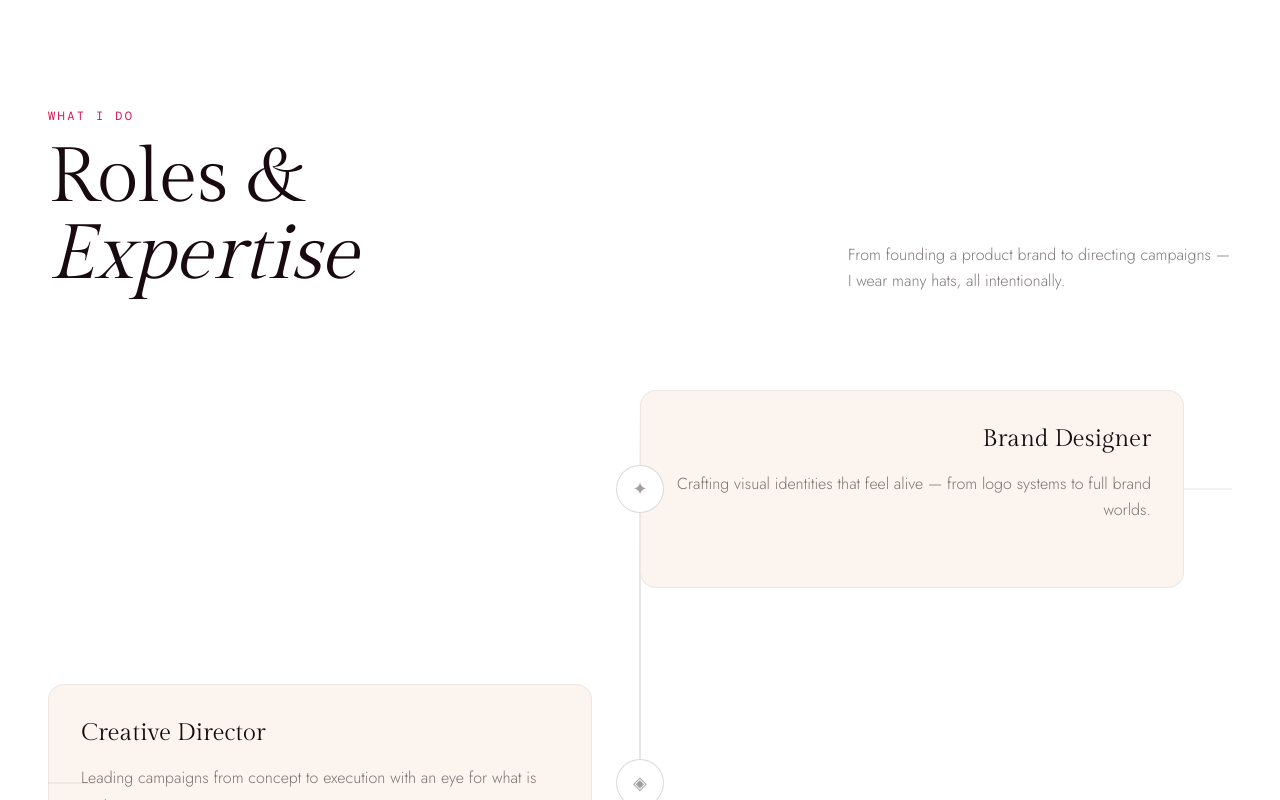
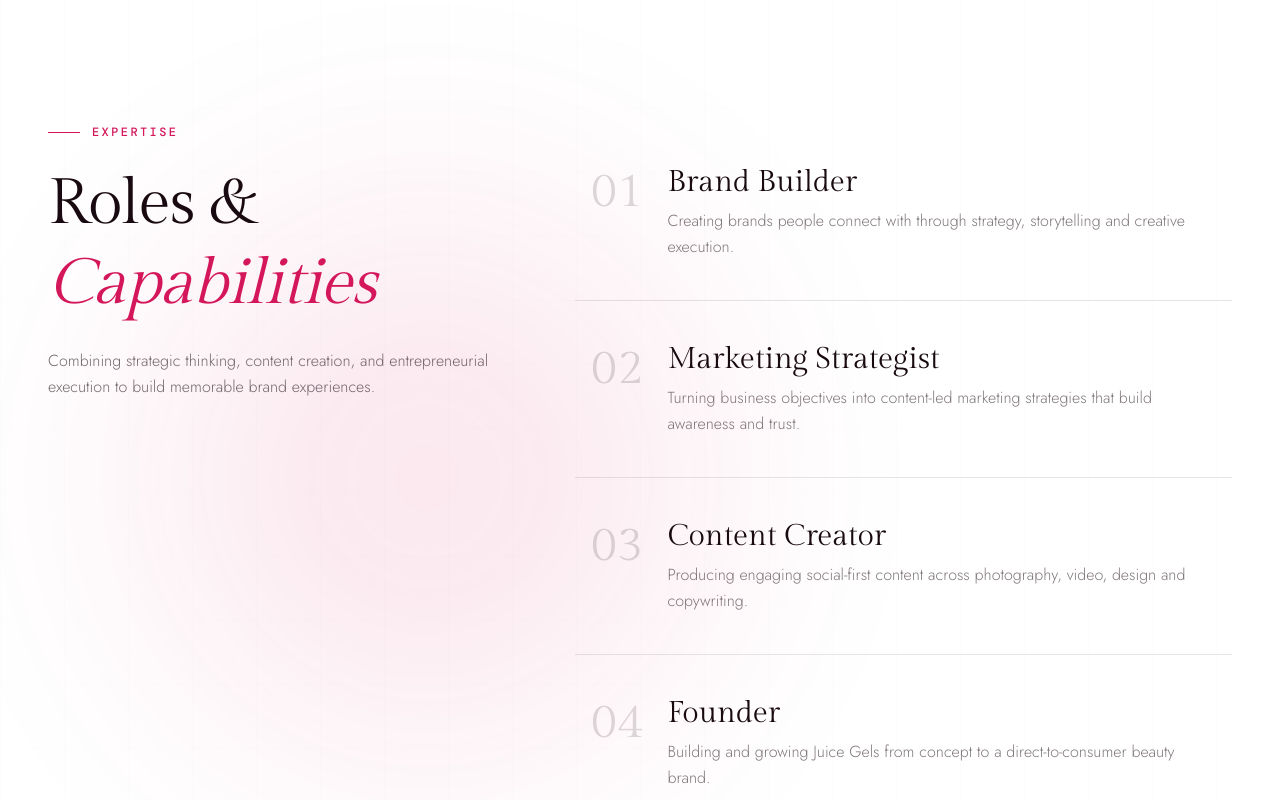
Before and after one commit to rjviernes620/portfolio-ate, a React (Vite) app: page / in a window 1280 px wide. Shown: the part 820-1620 px from the top of the page. Built offline with nearby package versions, Linux system fonts and the light colour scheme.

Commit message:
redid expertise, contact us

```diff
--- a/src/app/App.tsx
+++ b/src/app/App.tsx
@@ -11,7 +11,7 @@ export default function App() {
   const [activeSection, setActiveSection] = useState("hero");
 
   useEffect(() => {
-    const sections = ["hero", "about", "work", "contact"];
+    const sections = ["hero", "expertise", "work", "contact"];
     const observers: IntersectionObserver[] = [];
 
     sections.forEach((id) => {
--- a/src/app/components/Nav.tsx
+++ b/src/app/components/Nav.tsx
@@ -9,7 +9,8 @@ export default function Nav({ activeSection }: NavProps) {
   const [open, setOpen] = useState(false);
   const [scrolled, setScrolled] = useState(false);
   const links = [
-    { label: "About", id: "about" },
+    { label: "About", id: "hero" },
+    { label: "Expertise", id: "expertise" },
     { label: "Work", id: "work" },
     { label: "Contact", id: "contact" },
   ];
--- a/src/app/components/Roles.tsx
+++ b/src/app/components/Roles.tsx
@@ -1,244 +1,149 @@
 import { useState } from "react";
-import { ArrowUpRight } from "lucide-react";
 
 const roles = [
   {
-    title: "Brand Designer",
-    description: "Crafting visual identities that feel alive — from logo systems to full brand worlds.",
-    icon: "✦",
-    color: "#D4175A",
+    title: "Brand Builder",
+    description: "Creating brands people connect with through strategy, storytelling and creative execution.",
+    color: "#D4175A", // Rose
   },
   {
-    title: "Creative Director",
-    description: "Leading campaigns from concept to execution with an eye for what is next.",
-    icon: "◈",
-    color: "#FF6B35",
+    title: "Marketing Strategist",
+    description: "Turning business objectives into content-led marketing strategies that build awareness and trust.",
+    color: "#FF6B35", // Coral
   },
   {
-    title: "Product Founder",
-    description: "Built JuiceGels from the ground up — formulation, branding, community, growth.",
-    icon: "⬡",
-    color: "#9B2D6F",
+    title: "Content Creator",
+    description: "Producing engaging social-first content across photography, video, design and copywriting.",
+    color: "#9B2D6F", // Purple/Plum
   },
   {
-    title: "Content Strategist",
-    description: "Turning products into stories that convert and communities that stay.",
-    icon: "◎",
-    color: "#D4175A",
+    title: "Founder",
+    description: "Building and growing Juice Gels from concept to a direct-to-consumer beauty brand.",
+    color: "#E8195A", // Bright Magenta/Red
   },
 ];
 
 export default function Roles() {
   const [hoveredIndex, setHoveredIndex] = useState<number | null>(null);
 
+  const activeIndex = hoveredIndex !== null ? hoveredIndex : 0;
+  const activeRole = roles[activeIndex];
+
   return (
-    <section id="about" className="py-32 px-6 md:px-12 relative overflow-hidden" style={{ background: "#FFFFFF" }}>
-      {/* Dynamic Background Glow on Hover */}
+    <section id="expertise" className="py-24 md:py-36 px-6 md:px-12 relative overflow-hidden" style={{ background: "#FFFFFF" }}>
+      {/* Background radial glow that follows the active role's color */}
       <div
-        className="absolute inset-0 pointer-events-none transition-all duration-1000 ease-out"
+        className="absolute top-1/2 left-1/3 w-[600px] h-[600px] rounded-full pointer-events-none blur-[150px] transition-all duration-1000 ease-out opacity-10"
         style={{
-          background: hoveredIndex !== null
-            ? `radial-gradient(circle at 50% 50%, ${roles[hoveredIndex].color}08 0%, transparent 60%)`
-            : 'radial-gradient(circle at 50% 50%, transparent 0%, transparent 100%)',
-          opacity: hoveredIndex !== null ? 1 : 0
+          background: activeRole.color,
+          transform: `translate(-50%, -50%) scale(${hoveredIndex !== null ? 1.2 : 0.9})`,
         }}
       />
 
+      {/* Very faint background grids for elegant tech-design hybrid look */}
+      <div className="absolute inset-0 bg-[linear-gradient(to_right,rgba(24,10,16,0.015)_1px,transparent_1px),linear-gradient(to_bottom,rgba(24,10,16,0.015)_1px,transparent_1px)] bg-[size:4rem_4rem] pointer-events-none opacity-50" />
+
       <div className="max-w-7xl mx-auto relative z-10">
-        {/* Section Header */}
-        <div className="mb-24 flex flex-col md:flex-row md:items-end justify-between gap-8">
-          <div>
+        <div className="grid grid-cols-1 lg:grid-cols-12 gap-12 lg:gap-20">
+
+          {/* Left Column - Titles */}
+          <div className="lg:col-span-5 flex flex-col gap-6 lg:sticky lg:top-28">
+            <div className="flex items-center gap-3">
+              <span className="w-8 h-px" style={{ background: "#D4175A" }} />
               <span
-              className="text-xs tracking-[0.2em] uppercase block mb-4"
+                className="text-xs tracking-[0.2em] uppercase font-medium"
                 style={{ fontFamily: "'DM Mono', monospace", color: "#D4175A" }}
               >
-              What I do
+                Expertise
               </span>
+            </div>
+
             <h2
-              className="leading-none"
+              className="leading-tight"
               style={{
                 fontFamily: "'Gilda Display', serif",
-                fontSize: "clamp(2.8rem, 6vw, 5rem)",
-                letterSpacing: "-0.01em",
+                fontSize: "clamp(2.5rem, 5vw, 4.5rem)",
+                letterSpacing: "-0.02em",
                 color: "#180A10",
               }}
             >
               Roles &amp;
               <br />
-              <em>Expertise</em>
+              <span className="italic" style={{ color: "#D4175A" }}>Capabilities</span>
             </h2>
-          </div>
+
             <p
-            className="max-w-sm text-base leading-relaxed"
+              className="max-w-md text-base leading-relaxed"
               style={{
                 fontFamily: "'Jost', sans-serif",
                 fontWeight: 300,
-              color: "rgba(24,10,16,0.55)",
+                color: "rgba(24,10,16,0.6)",
               }}
             >
-            From founding a product brand to directing campaigns — I wear many hats, all intentionally.
+              Combining strategic thinking, content creation, and entrepreneurial execution to build memorable brand experiences.
             </p>
           </div>
 
-        {/* Timeline Layout Container */}
-        <div className="relative">
-          {/* Vertical Timeline Line */}
+          {/* Right Column - Accordion/Catalog-Style Role List */}
+          <div className="lg:col-span-7 flex flex-col justify-center divide-y" style={{ borderColor: "rgba(24, 10, 16, 0.08)" }}>
+            {roles.map((role, idx) => {
+              const isHovered = hoveredIndex === idx;
+
+              return (
                 <div
-            className="absolute left-4 md:left-1/2 top-0 bottom-0 w-[2px] -translate-x-[1px] pointer-events-none"
+                  key={idx}
+                  className="group py-8 md:py-10 flex items-start gap-6 cursor-default relative overflow-hidden transition-all duration-500"
+                  onMouseEnter={() => setHoveredIndex(idx)}
+                  onMouseLeave={() => setHoveredIndex(null)}
                   style={{
-              background: "linear-gradient(to bottom, transparent, rgba(24,10,16,0.1) 15%, rgba(24,10,16,0.1) 85%, transparent)"
+                    paddingLeft: "16px",
+                    paddingRight: "16px",
+                  }}
+                >
+                  {/* Subtle card-slide-in highlight background on hover */}
+                  <div
+                    className="absolute inset-0 pointer-events-none transition-all duration-500 opacity-0 group-hover:opacity-100"
+                    style={{
+                      background: "linear-gradient(90deg, rgba(251, 244, 239, 0.4) 0%, transparent 100%)",
+                      borderLeft: `3px solid ${role.color}`
                     }}
                   />
 
-          {/* Timeline Items */}
-          <div className="space-y-16 md:space-y-24">
-            {roles.map((role, i) => {
-              const isEven = i % 2 === 0;
-              const isHovered = hoveredIndex === i;
-
-              return (
-                <div
-                  key={i}
-                  className={`relative flex flex-col md:flex-row items-start md:items-center ${isEven ? "md:flex-row-reverse" : ""
-                    }`}
-                  onMouseEnter={() => setHoveredIndex(i)}
-                  onMouseLeave={() => setHoveredIndex(null)}
-                >
-                  {/* Card Side */}
-                  <div className="w-full md:w-1/2 pl-12 md:pl-0 md:px-12 flex flex-col justify-center relative">
-                    <div
-                      className={`group relative p-8 rounded-2xl border transition-all duration-500 cursor-default overflow-hidden ${isEven
-                        ? "md:text-right md:items-end md:ml-auto"
-                        : "md:text-left md:items-start md:mr-auto"
-                        } w-full max-w-xl`}
+                  {/* Role Number */}
+                  <span
+                    className="text-4xl md:text-5xl font-light transition-all duration-500 select-none mt-1"
                     style={{
-                        background: isHovered ? "#FFFFFF" : "#FBF4EF",
-                        borderColor: isHovered ? "rgba(24,10,16,0.12)" : "rgba(24,10,16,0.06)",
-                        boxShadow: isHovered
-                          ? `0 20px 40px -15px ${role.color}15, 0 1px 3px rgba(24,10,16,0.02)`
-                          : "none",
-                        transform: isHovered
-                          ? `translateY(-6px)`
-                          : "translateY(0)"
+                      fontFamily: "'Gilda Display', serif",
+                      color: isHovered ? role.color : "rgba(24, 10, 16, 0.15)",
+                      transform: isHovered ? "scale(1.05)" : "scale(1)"
                     }}
                   >
-                      {/* Hover radial flare */}
-                      <div
-                        className="absolute inset-0 opacity-0 group-hover:opacity-100 transition-opacity duration-700 pointer-events-none"
-                        style={{
-                          background: `radial-gradient(circle at ${isEven ? '80%' : '20%'} 50%, ${role.color}0A 0%, transparent 60%)`,
-                        }}
-                      />
+                    0{idx + 1}
+                  </span>
 
-                      <div className="relative flex flex-col gap-4">
-                        {/* Mobile view top header (includes icon next to title) */}
-                        <div className="flex md:hidden items-center gap-3">
-                          <span
-                            className="text-lg w-8 h-8 rounded-full flex items-center justify-center border transition-all duration-300"
-                            style={{
-                              color: role.color,
-                              borderColor: `${role.color}33`,
-                              background: `${role.color}0D`
-                            }}
-                          >
-                            {role.icon}
-                          </span>
+                  {/* Title & Description Container */}
+                  <div className="flex-1 flex flex-col gap-2 relative z-10 transition-transform duration-300 group-hover:translate-x-2">
                     <h3
-                            className="text-xl"
+                      className="text-2xl md:text-3xl"
                       style={{ fontFamily: "'Gilda Display', serif", color: "#180A10" }}
                     >
                       {role.title}
                     </h3>
-                        </div>
-
-                        {/* Desktop View Title */}
-                        <h3
-                          className="hidden md:block text-2xl"
-                          style={{ fontFamily: "'Gilda Display', serif", color: "#180A10" }}
-                        >
-                          {role.title}
-                        </h3>
-
                     <p
-                          className="text-sm md:text-base leading-relaxed"
+                      className="text-sm md:text-base font-light leading-relaxed max-w-2xl"
                       style={{
                         fontFamily: "'Jost', sans-serif",
-                            fontWeight: 300,
-                            color: isHovered ? "rgba(24,10,16,0.75)" : "rgba(24,10,16,0.55)",
+                        color: isHovered ? "rgba(24,10,16,0.85)" : "rgba(24,10,16,0.55)"
                       }}
                     >
                       {role.description}
                     </p>
-
-                        <div
-                          className={`flex items-center gap-1.5 text-xs font-medium transition-all duration-300 ${isEven ? "md:justify-end" : "md:justify-start"
-                            }`}
-                          style={{
-                            color: role.color,
-                            fontFamily: "'Jost', sans-serif",
-                            letterSpacing: "0.05em",
-                            opacity: isHovered ? 1 : 0,
-                            transform: isHovered ? "translateY(0)" : "translateY(4px)"
-                          }}
-                        >
-                          Explore <ArrowUpRight size={12} className="transition-transform group-hover:translate-x-0.5 group-hover:-translate-y-0.5" />
                   </div>
-                      </div>
-                    </div>
-
-                    {/* Horizontal Connector Line (Desktop Only) */}
-                    {isEven ? (
-                      <div
-                        className="absolute right-0 top-1/2 -translate-y-1/2 h-[1px] w-12 hidden md:block transition-all duration-500"
-                        style={{ background: isHovered ? role.color : 'rgba(24,10,16,0.1)' }}
-                      />
-                    ) : (
-                      <div
-                        className="absolute left-0 top-1/2 -translate-y-1/2 h-[1px] w-12 hidden md:block transition-all duration-500"
-                        style={{ background: isHovered ? role.color : 'rgba(24,10,16,0.1)' }}
-                      />
-                    )}
-                  </div>
-
-                  {/* Central Node (Desktop) */}
-                  <div className="hidden md:flex absolute left-1/2 top-1/2 -translate-x-1/2 -translate-y-1/2 items-center justify-center z-20">
-                    <div
-                      className="w-12 h-12 rounded-full border flex items-center justify-center transition-all duration-500"
-                      style={{
-                        background: isHovered ? role.color : "#FFFFFF",
-                        borderColor: isHovered ? role.color : "rgba(24,10,16,0.15)",
-                        color: isHovered ? "#FFFFFF" : "rgba(24,10,16,0.4)",
-                        boxShadow: isHovered
-                          ? `0 0 20px ${role.color}35, inset 0 0 0 2px rgba(255,255,255,0.2)`
-                          : "none",
-                        transform: isHovered ? "scale(1.15) rotate(15deg)" : "scale(1) rotate(0deg)"
-                      }}
-                    >
-                      <span className="text-lg font-medium">{role.icon}</span>
-                    </div>
-                  </div>
-
-                  {/* Mobile Node (Aligned on left timeline line) */}
-                  <div className="md:hidden absolute left-4 top-8 -translate-x-1/2 z-20">
-                    <div
-                      className="w-8 h-8 rounded-full border flex items-center justify-center transition-all duration-500"
-                      style={{
-                        background: isHovered ? role.color : "#FFFFFF",
-                        borderColor: isHovered ? role.color : "rgba(24,10,16,0.15)",
-                        color: isHovered ? "#FFFFFF" : "rgba(24,10,16,0.4)",
-                        transform: isHovered ? "scale(1.1)" : "scale(1)"
-                      }}
-                    >
-                      <span className="text-xs">{role.icon}</span>
-                    </div>
-                  </div>
-
-                  {/* Empty Spacer Column (Desktop Only) */}
-                  <div className="hidden md:block w-1/2" />
                 </div>
               );
             })}
           </div>
+
         </div>
       </div>
     </section>
```
Also changed, not shown: src/app/components/CaseStudies.tsx (+33 -11 lines), src/app/components/Contact.tsx (+106 -133 lines), 5 other files (tests, documents, lock files or other folders). Lines whose indentation alone changed are shown as unchanged.
